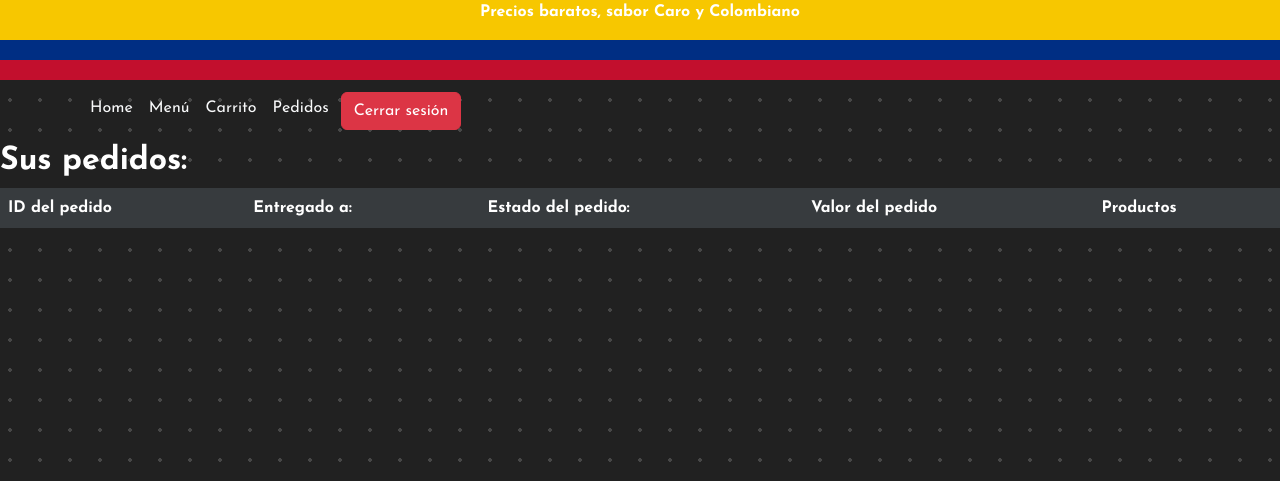
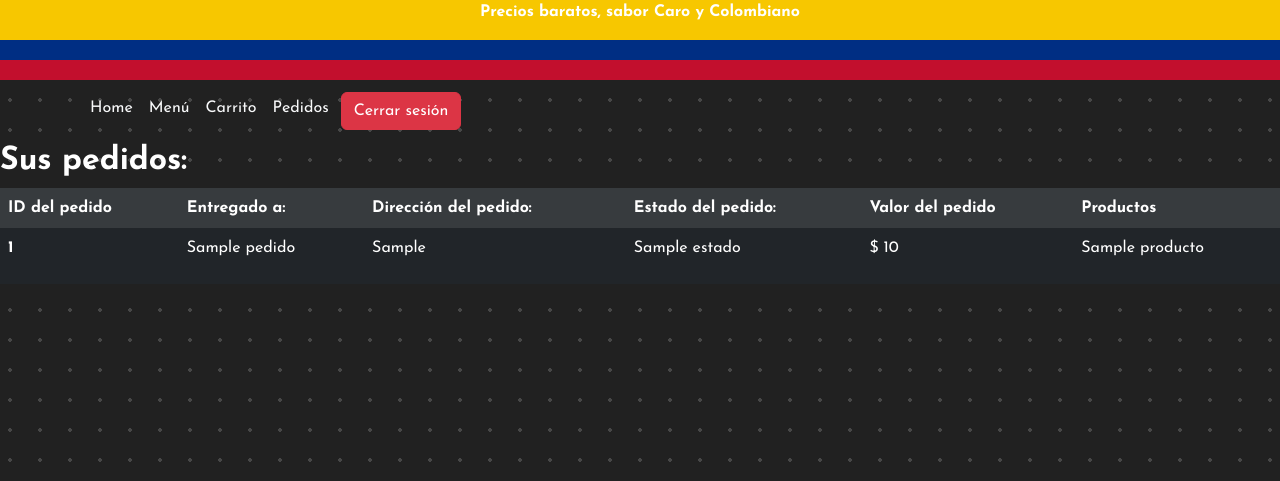
Before and after one commit to DavidMojica/ArepasStore, a PHP site: page /templates/pedidos.php in a window 1280 px wide. Shown: the top 481 px of the page. Run offline with PHP 8.4, Linux system fonts and the light colour scheme; the visitor is signed in with stand-in values (Sample User, id 1); tables that the repository leaves empty or names only in its code hold one stand-in row (values such as "Sample post"); lists and menus that the app fills with data are empty.

Commit message:
27/11/23 VI CSS Delivers

```diff
--- a/templates/pedidos.php
+++ b/templates/pedidos.php
@@ -2,13 +2,12 @@
 include("../scriptsPHP/PDOconn.php");
 session_start();
 
-
+$userid = $_SESSION['userid'];
 if ($_SERVER['REQUEST_METHOD'] == 'POST') {
     $total = 0;
     $productos = $_SESSION['carrito'];
     $direccion = $_POST['direccion'];
     $nombreEntrega = $_POST['nombreEntrega'];
-    $userid = $_SESSION['userid'];
     $estado = 1;
 
     //calcular el total desde el lado del servidor
@@ -94,12 +93,14 @@ if ($_SERVER['REQUEST_METHOD'] == 'POST') {
     <main>
         <h2 class="col-white text-bold">Sus pedidos:</h2>
         <?php
-        $query = "SELECT `id`, `nombre_entregar`, `direccion`, `id_estado`, `valor_pedido` FROM `tbl_pedidos` WHERE id_user = :userid";
+        $query = "SELECT p.`id`, p.`nombre_entregar`, p.`direccion`, e.`nombre` as nomEstado, p.`valor_pedido`
+        FROM `tbl_pedidos` p
+        JOIN `tbl_estados` e ON p.`id_estado` = e.`id`
+        WHERE p.`id_user` = :userid";
         $stmt = $pdo->prepare($query);
         $stmt->bindParam(":userid", $userid, PDO::PARAM_INT);
         $stmt->execute();
         $result = $stmt->fetchAll(PDO::FETCH_ASSOC);
-
         ?>
 
         <div class="table-responsive">
@@ -108,6 +109,7 @@ if ($_SERVER['REQUEST_METHOD'] == 'POST') {
                 <tr>
                 <th scope="col">ID del pedido</th>
                 <th scope="col">Entregado a:</th>
+                <th scope="col">Dirección del pedido:</th>
                 <th scope="col">Estado del pedido:</th>
                 <th scope="col">Valor del pedido</th>
                 <th scope="col">Productos</th>
@@ -115,21 +117,31 @@ if ($_SERVER['REQUEST_METHOD'] == 'POST') {
             </thead>
             <tbody id="cartBody">
             <?php
-            foreach ($result as $row){
+            foreach ($result as $row) {
                 $idPedido = $row['id'];
 
-                $query = 'SELECT `id_pedido`, `id_producto` FROM `tbl_productos_pedido` WHERE `id_pedido` = :idPedido';
+                $query = 'SELECT pp.`id_pedido`, p.`nombre` as nombre
+                FROM `tbl_productos_pedido` pp
+                JOIN `tbl_productos` p ON pp.`id_producto` = p.`id`
+                WHERE pp.`id_pedido` = :idPedido';
                 $stmt = $pdo->prepare($query);
                 $stmt->bindParam(':idPedido', $idPedido, PDO::PARAM_INT);
+                $stmt->execute();
+                $resultProd = $stmt->fetchAll(PDO::FETCH_ASSOC);
 
+                echo "<tr>
+                        <th scope='row'>" . $idPedido . "</th>
+                        <td>" . $row['nombre_entregar'] . "</td>
+                        <td>" . $row['direccion'] . "</td>
+                        <td>" . $row['nomEstado'] . "</td>
+                        <td>$ " . $row['valor_pedido'] . "</td>
+                        <td>";
 
-                echo " <tr>
-                    <th scope='row'>". $idPedido ."</th>
-                    <td>".$row['nombre_entregar'] ."</td>
-                    <td>".$row['direccion'] ."</td>
-                    <td>".$row['valor_pedido'] ."</td>
-                </tr>
-                ";
+                foreach ($resultProd as $rp) {
+                    echo "<p>" . $rp['nombre'] . "</p>";
+                }
+
+                echo "</td></tr>";
             }
             ?>
             </tbody>
```
Also changed, not shown: templates/self-css/pedidos.css (added).
